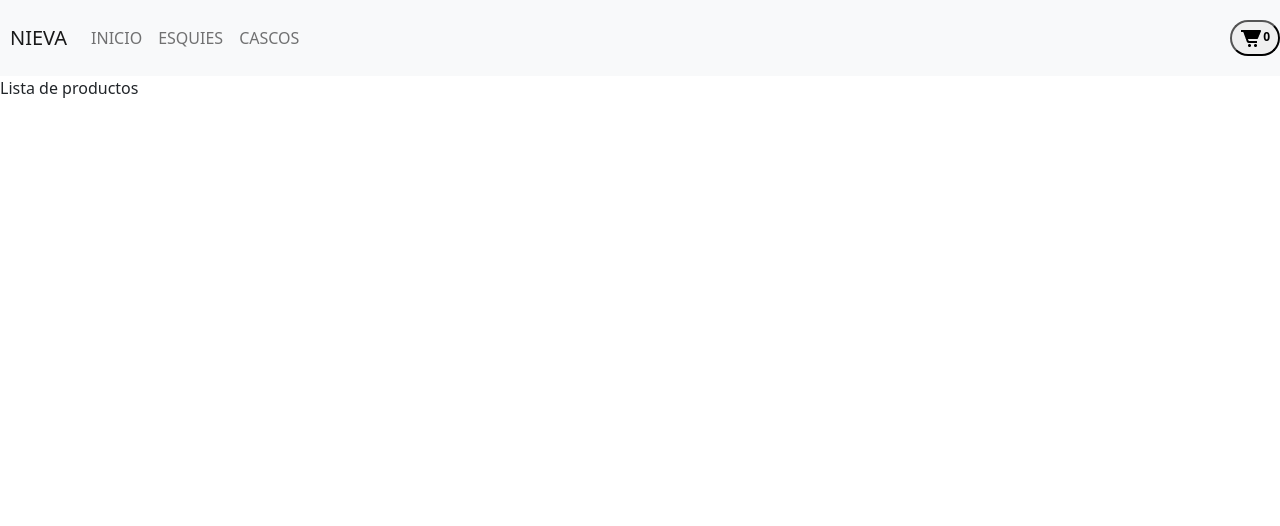
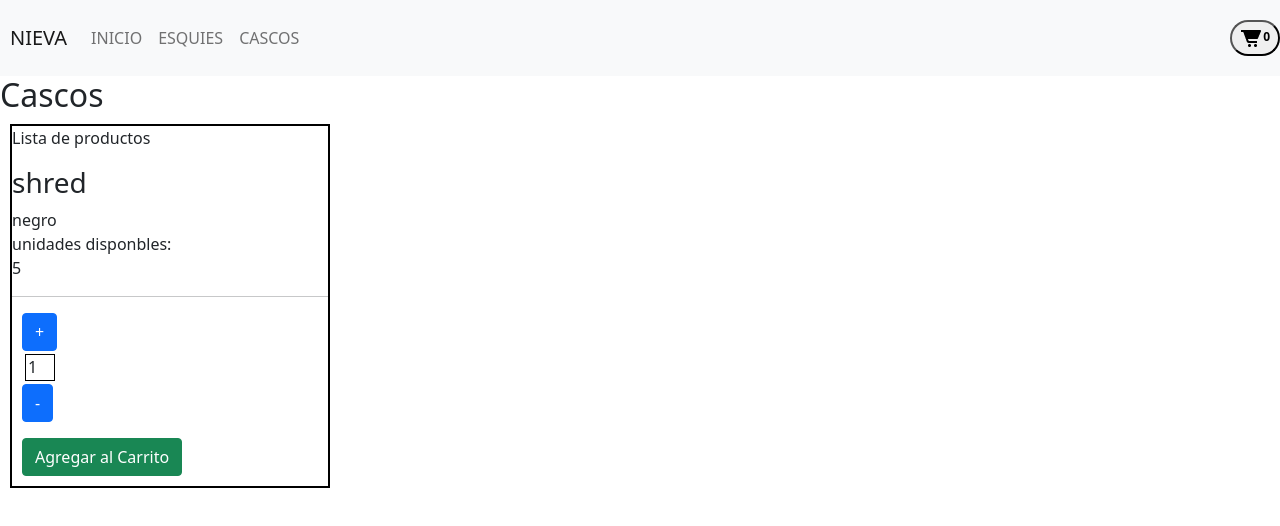
Before and after one commit to francobarbato/ecommerce-react, a React (Create React App) app: page / in a window 1280 px wide. Shown: the top 526 px of the page. Built offline with nearby package versions, Linux system fonts and the light colour scheme.

Commit message:
ItemCount

```diff
--- a/src/App.css
+++ b/src/App.css
@@ -18,6 +18,23 @@
 .navbar-light .navbar-nav .nav-link {
   color: #fff;
   text-transform: uppercase;
+}
+.tarjeta{
+  margin: 10px;
+  border: solid 2px black;
+  width: 25%;
+}
+
+.ItemCount{
+  margin: 10px;
+}
+.box{
+  margin-top: 3px;
+  margin-bottom: 3px;
+  margin-left: 3px;
+  margin-right: 3px;
+  border: 1px solid #000;
+  width: 10%;
 }
 
 
--- a/src/App.js
+++ b/src/App.js
@@ -1,10 +1,15 @@
 import './App.css';
+import ItemListContainer from './components/ItemListContainer';
 import NavBar from './components/NavBar';
 
 function App() {
   return (
     <>
       <NavBar />
+      <h2>Cascos</h2>
+      <div className='tarjeta'>
+        <ItemListContainer marca="shred" color="negro" cantidad="unidades disponbles:" stock="5"/>
+      </div>
     </>
   );
 }
--- /dev/null
+++ b/src/components/ItemCount.js
@@ -0,0 +1,36 @@
+import {useState} from 'react';
+
+function ItemCount(props){
+
+    const [unidades, setUnidades]= useState(1);
+
+    const increment = () =>{
+        if(unidades < props.stock){
+
+           setUnidades(unidades+1);
+        }
+    }
+    const decrement = () =>{
+        if(unidades > 1){
+
+            setUnidades(unidades-1);
+        }
+    }
+    const agregar = () =>{
+        console.log('se agregaron' ,unidades, 'unidades');
+    }
+       return(
+        <>
+        <div className="ItemCount">
+            <button  type="button" className="btn btn-primary" onClick={increment}>+</button>
+            <option className="box">{unidades}</option>
+            <button  type="button" className="btn btn-primary" onClick={decrement}>-</button>
+            <div>
+                <button type="button" className="btn btn-success mt-3" onClick={agregar}>Agregar al Carrito</button>
+            </div>
+        </div>
+        </>
+    );
+}
+
+export default ItemCount;
--- a/src/components/ItemListContainer.js
+++ b/src/components/ItemListContainer.js
@@ -1,10 +1,17 @@
 import React from 'react';
+import ItemCount from './ItemCount';
 
-function ItemListContainer() {
+function ItemListContainer(props) {
     return(
         <>
             <div>
                 <p>Lista de productos</p>
+                <h3>{props.marca}</h3>
+                <div>{props.color}</div>
+                <div>{props.cantidad}</div>
+                <div>{props.stock}</div>
+                <hr/>
+                <ItemCount stock={props.stock} initial={1}/>
             </div>
         </>
     );
--- a/src/components/NavBar.js
+++ b/src/components/NavBar.js
@@ -1,6 +1,5 @@
 import 'bootstrap/dist/css/bootstrap.min.css';
 import Cart from './Carrito';
-import ItemListContainer from './ItemListContainer';
 
 function NavBar() {
     return(
@@ -25,7 +24,6 @@ function NavBar() {
             </div>
             <Cart/>
         </nav>
-        <ItemListContainer/>
         </>
     );
 }
```
